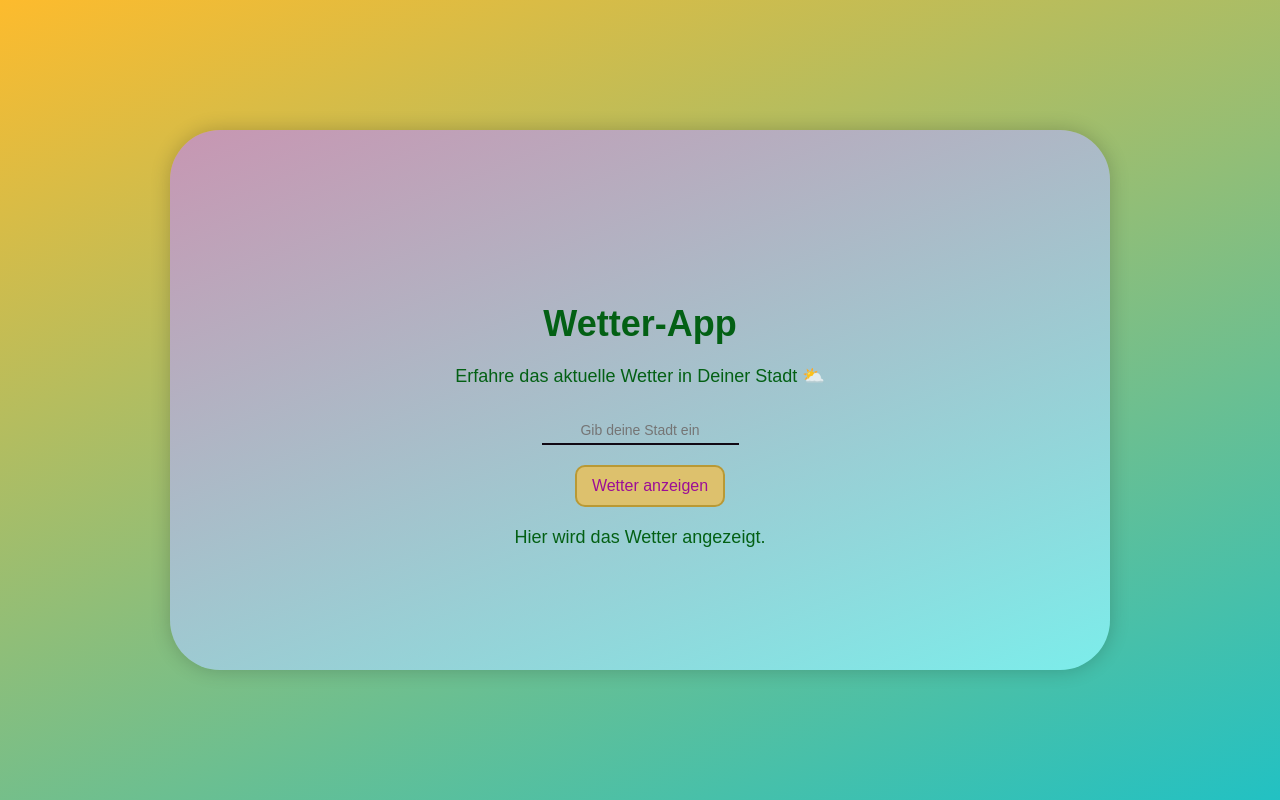
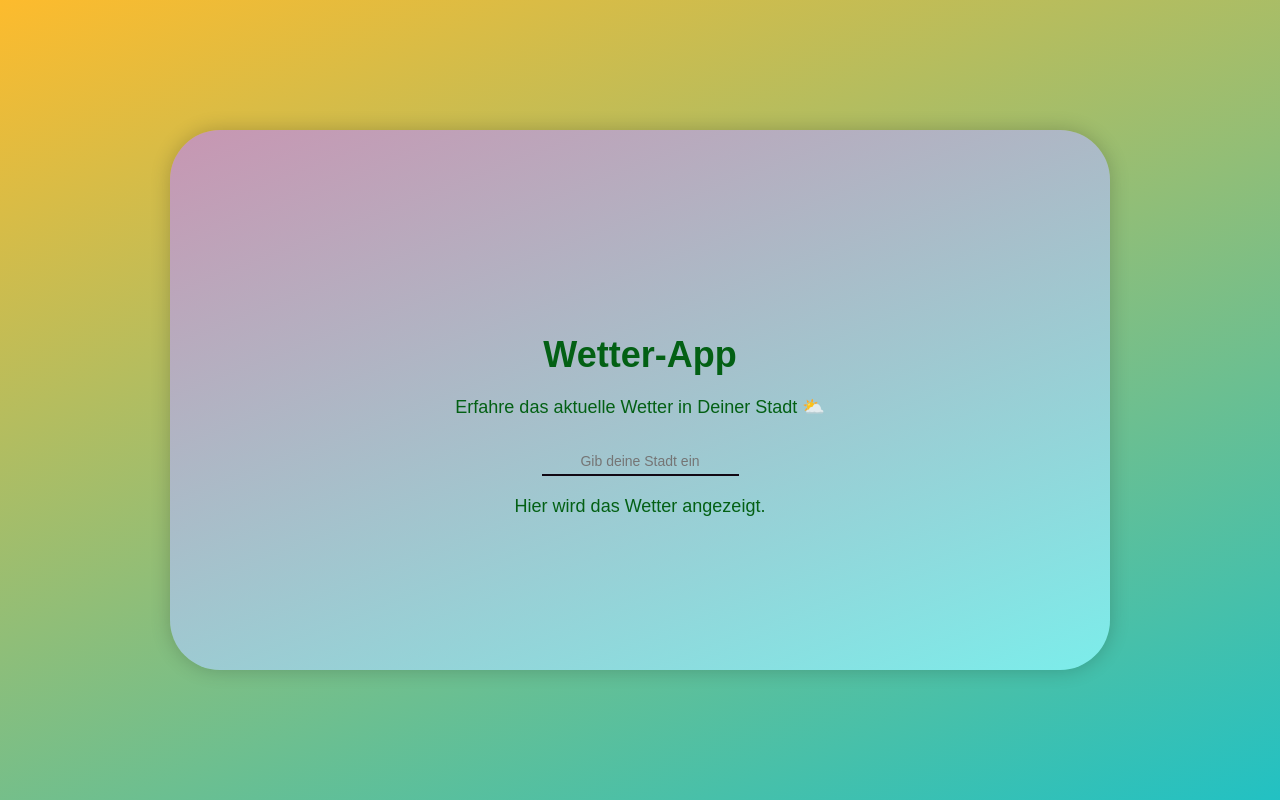
Before and after one commit to StangeArel/vue-weather-app, a Vue app: page / in a window 1280 px wide. Built offline with nearby package versions, Linux system fonts and the light colour scheme.

Commit message:
✨ Button-Sichtbarkeit mit v-show gesteuert – erscheint nur bei eingegebener Stadt

```diff
--- a/src/App.vue
+++ b/src/App.vue
@@ -14,7 +14,7 @@ export default {
     <h1>Wetter-App</h1>
     <p>Erfahre das aktuelle Wetter in {{ city == "" ? "Deiner Stadt ⛅️" : city }}</p>
     <input v-model="city" type="text" placeholder="Gib deine Stadt ein" />
-    <button>Wetter anzeigen</button>
+    <button v-show="city != ''">Wetter anzeigen</button>
     <p>Hier wird das Wetter angezeigt.</p>
   </div>
 </template>
```
